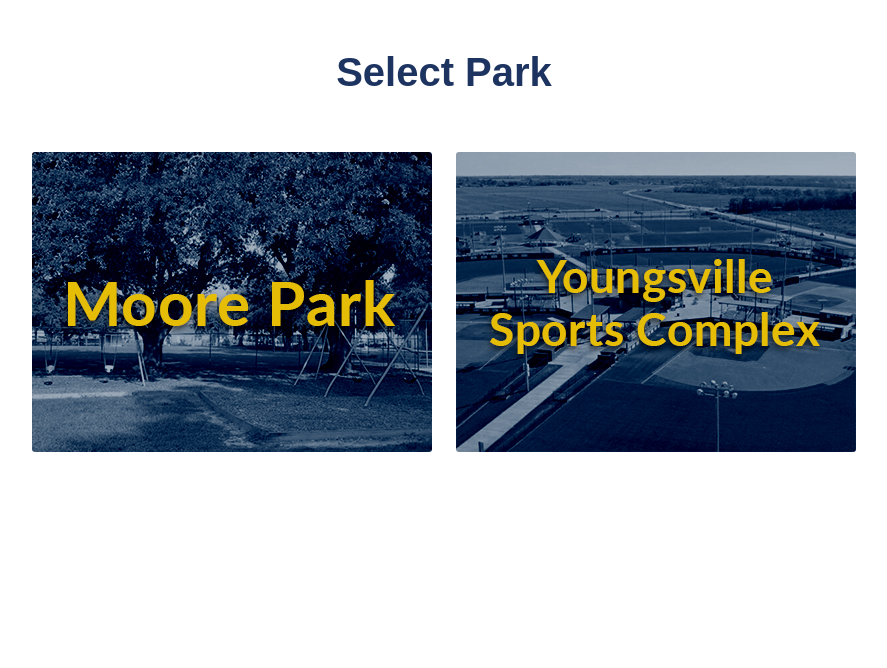
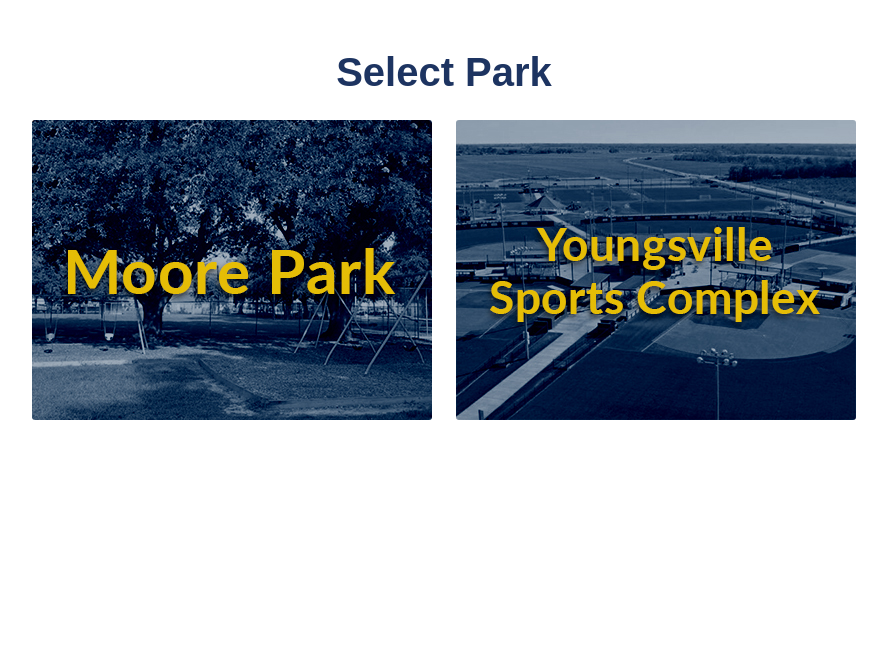
Before and after one commit to Wyatt99/490project, a PHP site: page /parkselect.php in a window 1280 px wide. Shown: the part 56-724 px from the top of the page, without its empty margins (196-1083 px from the left). Run offline with PHP 8.4, Linux system fonts and the light colour scheme; the visitor is signed in with stand-in values (Sample User, id 1); some libraries are stand-ins or nearby versions.

Commit message:
adjusted padding

```diff
--- a/parkselect.php
+++ b/parkselect.php
@@ -29,11 +29,11 @@ ensure_logged_in();
 </head>
 
 <body>
-    <div class='centerContent mt-5 mb-5'><h1>Select Park</h1></div>
+    <div class='centerContent mt-5 mb-3'><h1>Select Park</h1></div>
 
     <div class="container centerContent">
     <div class="row">
-        <div class="col centerContent">
+        <div class="col mb-2 centerContent">
             <div class="card" style="width: 25rem;">
             <a href="moore-scheduler.php"><img class="card-img" src='images/moorepark.jpg' alt="Card image cap"></a>
             </div>
```
